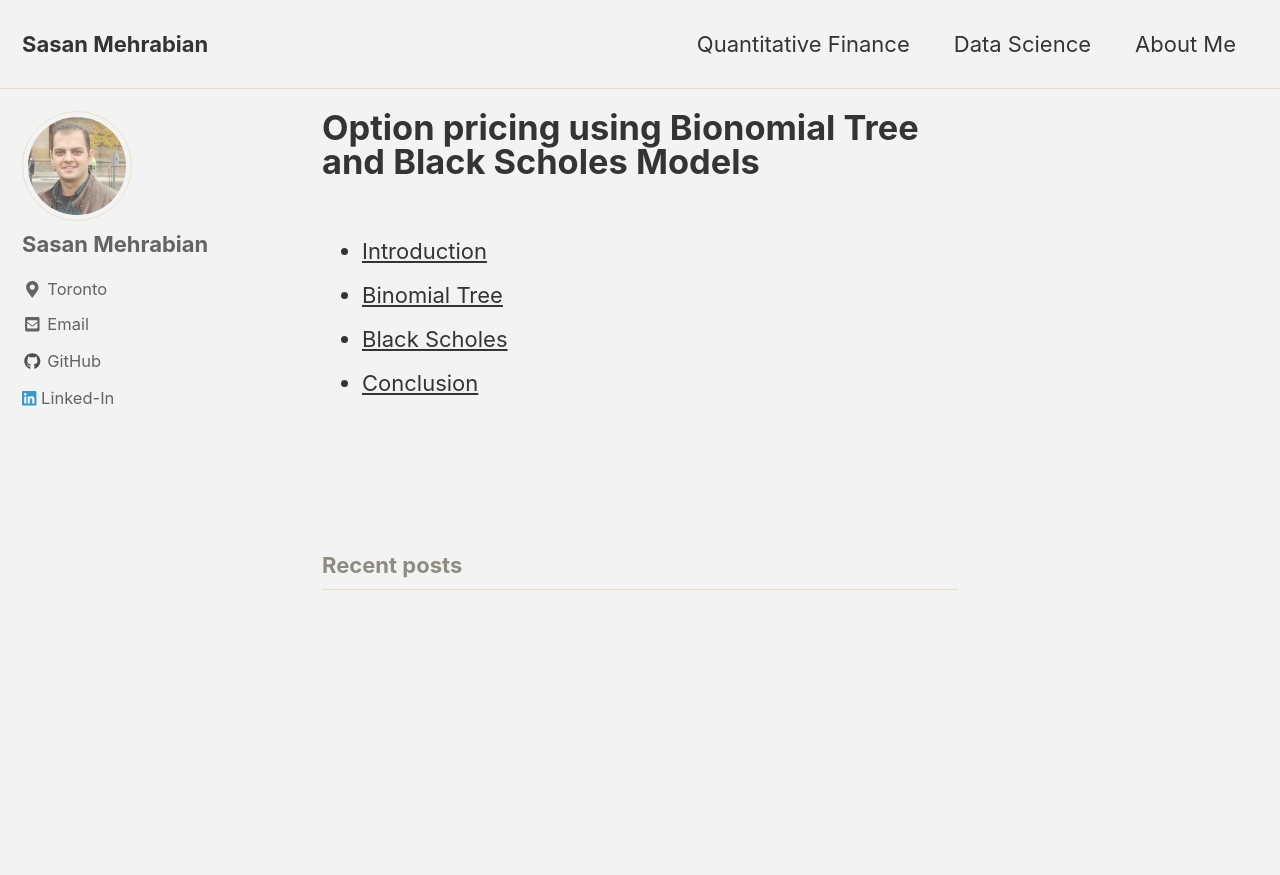
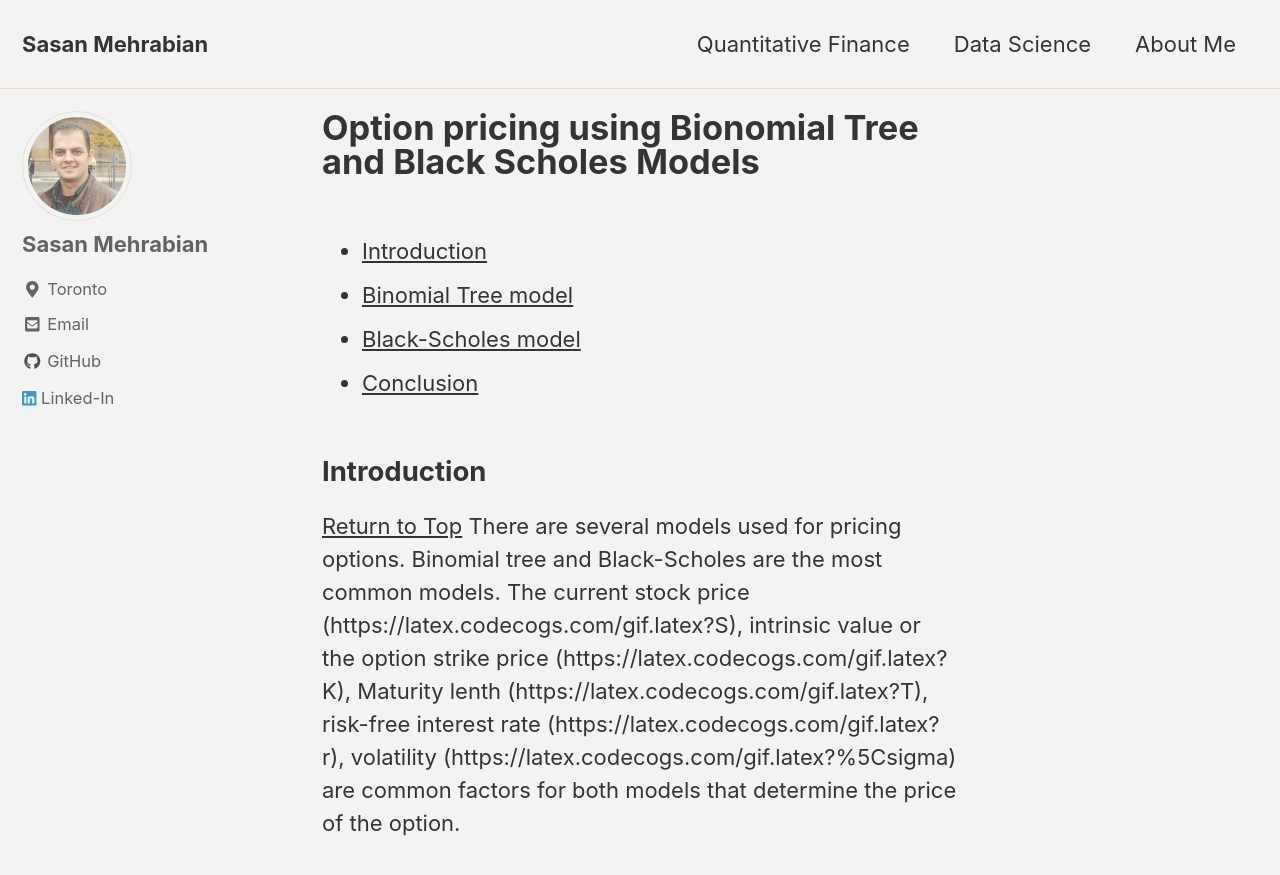
Before and after one commit to sasanmehrabian/sasanmehrabian.github.io, a Jekyll site: the page built from _pages/option.md, in a window 1280 px wide and 900 px high. Shown: the top 875 px of the window. Built offline with Jekyll 4.4.1, drawn with Linux system fonts in a browser that asks for light colours; cached includes are drawn as plain includes; nearby versions of some CDN libraries.

Commit message:
new github

````diff
--- a/_pages/option.md
+++ b/_pages/option.md
@@ -7,10 +7,13 @@ toc: true
 ---
 ##  <a name="toc"/>
 - [Introduction](#Introduction)
-- [Binomial Tree](#Extract)
-- [Black Scholes](#Term)
+- [Binomial Tree model](#Extract)
+- [Black-Scholes model](#Term)
 - [Conclusion](#Stationary)
 
+## Introduction <a name="Introduction"/>
+[Return to Top](#toc)
+There are several models used for pricing options. Binomial tree and Black-Scholes are the most common models. The current stock price (https://latex.codecogs.com/gif.latex?S), intrinsic value or the option strike price (https://latex.codecogs.com/gif.latex?K), Maturity lenth (https://latex.codecogs.com/gif.latex?T), risk-free interest rate (https://latex.codecogs.com/gif.latex?r), volatility (https://latex.codecogs.com/gif.latex?%5Csigma) are common factors for both models that determine the price of the option.
 
 ``` Python
 
````
